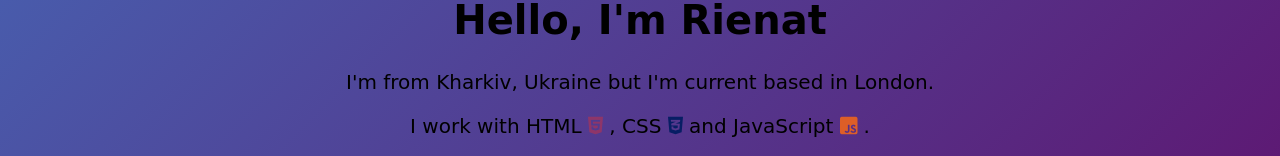
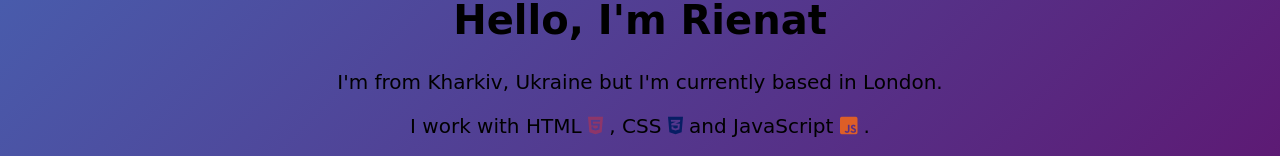
Before and after one commit to Rienatm/personal-site, a plain HTML site: page index.html in a window 1280 px wide. Shown: the part 286-442 px from the top of the page. Drawn offline with Linux system fonts and the light colour scheme; a web font is replaced by a local one.

Commit message:
Update index.html

```diff
--- a/index.html
+++ b/index.html
@@ -24,7 +24,7 @@
     </nav>
     <main>
         <h1>Hello, I'm Rienat</h1>
-        <p>I'm from Kharkiv, Ukraine but I'm current based in London.</p>
+        <p>I'm from Kharkiv, Ukraine but I'm currently based in London.</p>
         <p>I work with HTML <i class="fa-brands fa-html5 fa-beat-fade" style="color: #e83030;"></i> , CSS <i class="fa-brands fa-css3-alt fa-flip" style="color: #071e64;"></i> and JavaScript <i class="fa-brands fa-square-js fa-bounce" style="color: #dd5e27;"></i> .</p>
         <form id="contactForm">
             <input type="email" id="emailInput" placeholder="email@example.com">
```
